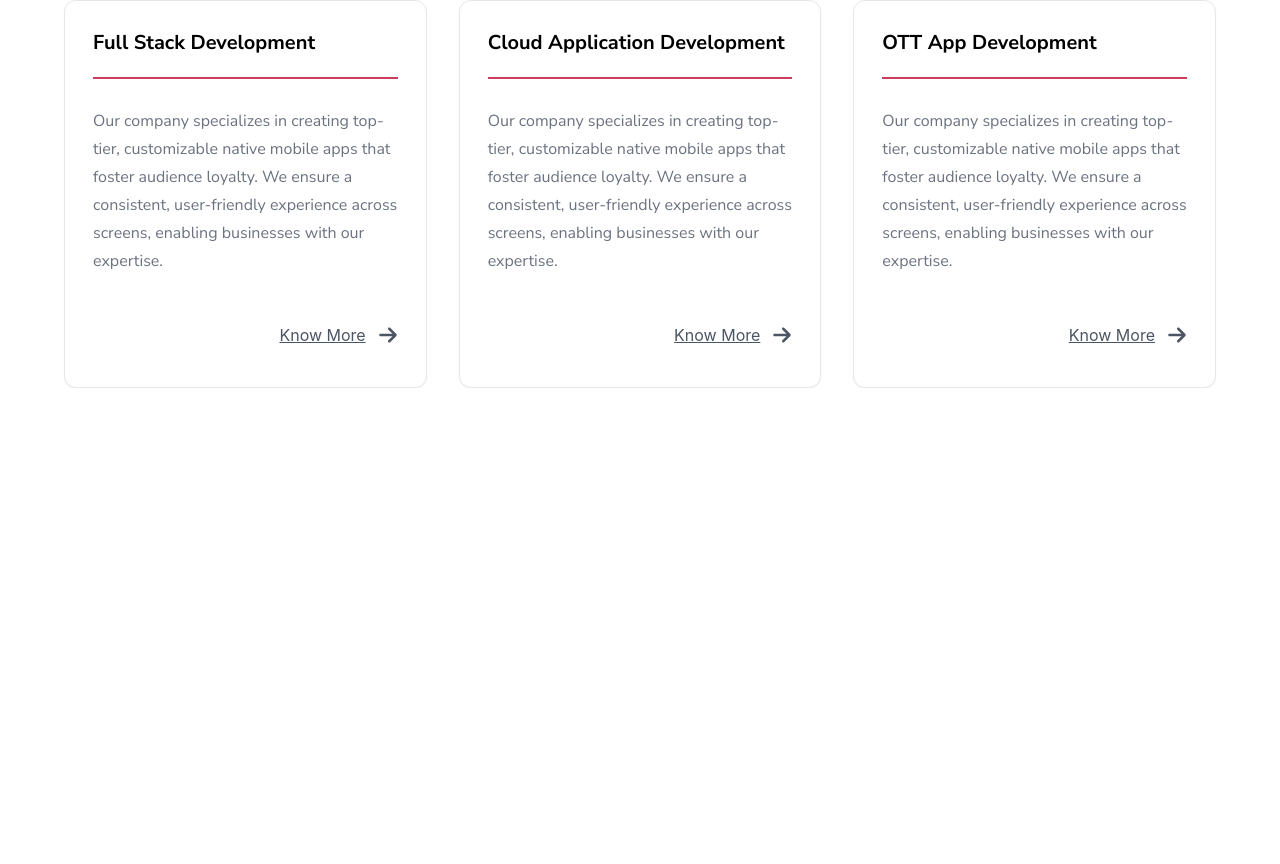
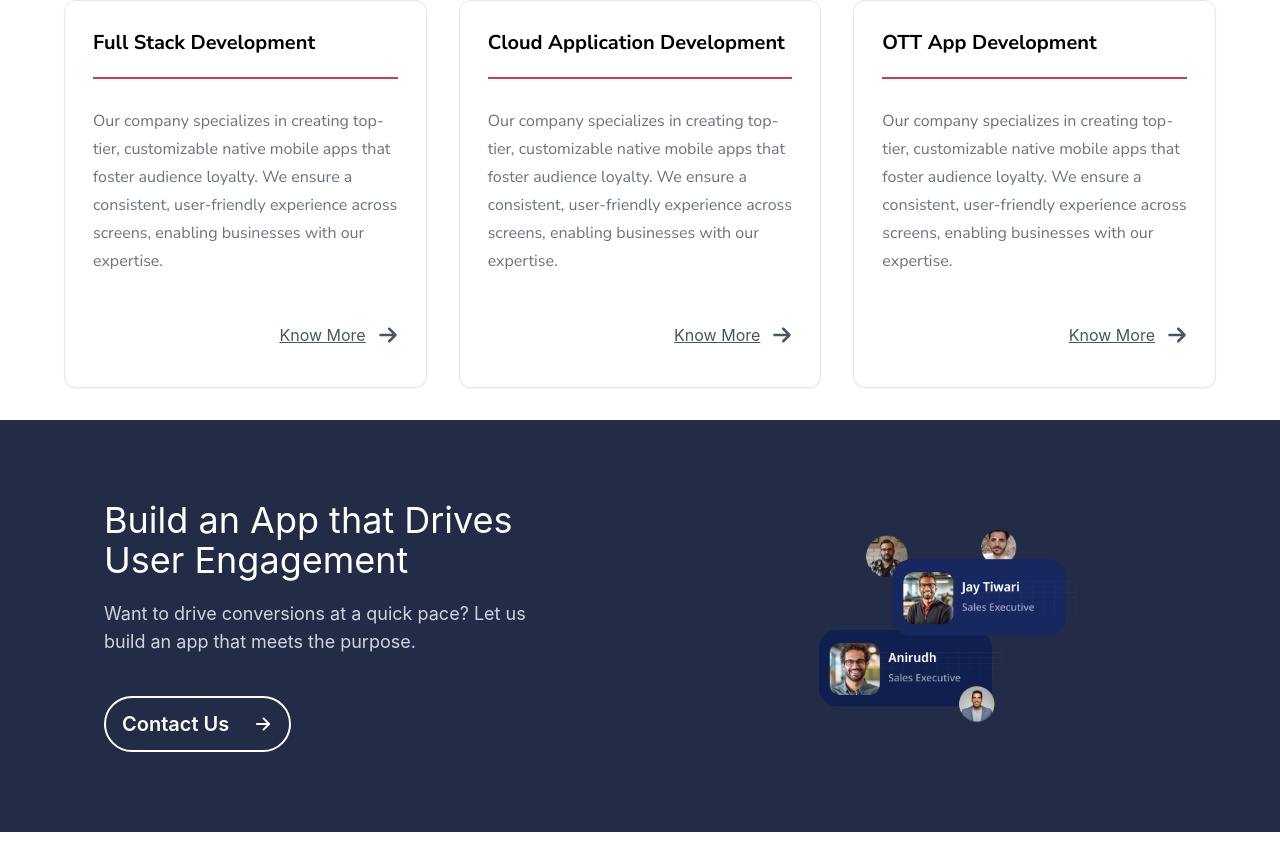
Before and after one commit to kdidrees/qurilo-network, a React (Create React App) app: page / in a window 1280 px wide. Shown: the part 2320-3184 px from the top of the page. Before the commit the page ends 2708 px from the top, so only its background shows below. Built offline with nearby package versions, Linux system fonts and the light colour scheme.

Commit message:
update in contact section , contactbutton and development services

```diff
--- a/package.json
+++ b/package.json
@@ -8,6 +8,7 @@
     "@testing-library/user-event": "^13.5.0",
     "react": "^18.3.1",
     "react-dom": "^18.3.1",
+    "react-icons": "^5.2.1",
     "react-responsive": "^10.0.0",
     "react-scripts": "5.0.1",
     "swiper": "^11.1.4",
--- a/src/App.js
+++ b/src/App.js
@@ -6,12 +6,14 @@ import LogoSlider from "./components/LogoSlider";
 import Whychoose from "./components/Whychoose";
 import Appdevcard from "./components/Card";
 import DevelopmentServices from "./container/DevelopmentServices";
+import ContactSection from "./components/ContactSection";
 
 function App() {
   return (
     <>
       <NetworkHero />
       <DevelopmentServices/>
+      <ContactSection/>
       {/* <Implementation />
       <Features />
       <LogoSlider />
--- /dev/null
+++ b/src/components/ContactSection.jsx
@@ -0,0 +1,24 @@
+import React from "react";
+import ContactButton from "./buttons/ContactButton";
+import contactImage from "../assets/Images/appdevelopment/contactimg.webp"
+const ContactSection = (  ) => {
+  return (
+    <section>
+      <div className="w-full py-20 my-8 px-6  bg-secondary-100 bg-[#232c47] text-white grid grid-cols-1 lg:grid-cols-2 gap-20 lg:gap-0">
+        <div className="flex items-center gap-5 flex-col lg:items-start lg:px-20">
+          <h1 className="text-4xl text-center lg:text-start">
+          Build an App that Drives User Engagement
+          </h1>
+          <p className="text-lg text-gray-300 text-center lg:text-start mb-5">
+          Want to drive conversions at a quick pace? Let us build an app that meets the purpose.
+          </p>
+          <ContactButton  />
+        </div>
+        <div className="flex  items-center justify-center">
+            <img src={contactImage} alt="contactImage" className="h-[10rem] md:h-[12rem]"/>
+        </div>
+      </div>
+    </section>
+  );
+};
+export default ContactSection;
--- /dev/null
+++ b/src/components/buttons/ContactButton.jsx
@@ -0,0 +1,18 @@
+import React from "react";
+import { IoArrowForward } from "react-icons/io5";
+
+export default function ContactButton() {
+  return (
+    <>
+      <button
+        className="flex gap-2 items-center border-2 border-white pl-4 text-xl hover:bg-lightColor-100  hover:border-lightColor-100 transition-all ease-in-out duration-500 font-semibold rounded-full justify-between"
+        style={{ width: "max-content" }}
+      >
+        <span>Contact Us</span>
+        <span className="p-4 rounded-full">
+          <IoArrowForward />
+        </span>
+      </button>
+    </>
+  );
+}
```
Also changed, not shown: src/assets/Images/appdevelopment/contactimg.webp (added), src/container/DevelopmentServices.jsx (line endings or trailing spaces), 1 other file (tests, documents, lock files or other folders).
